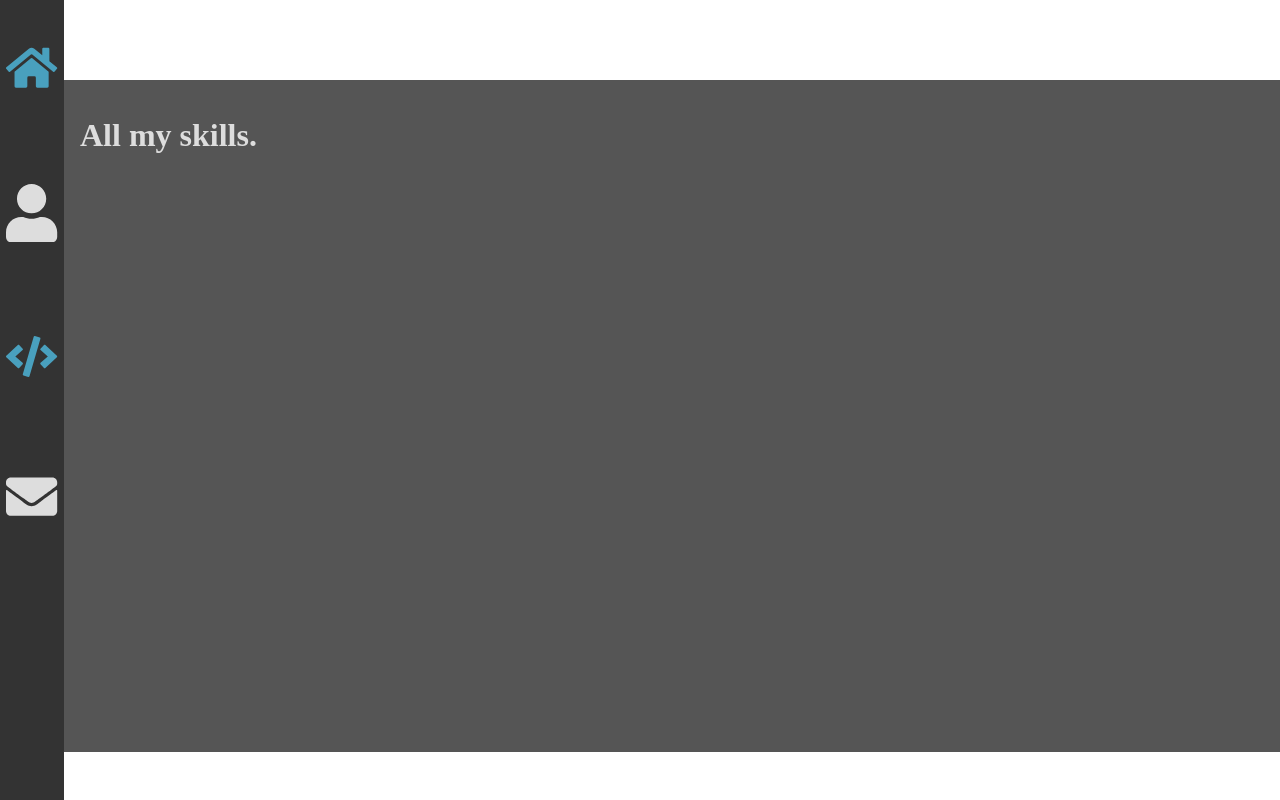
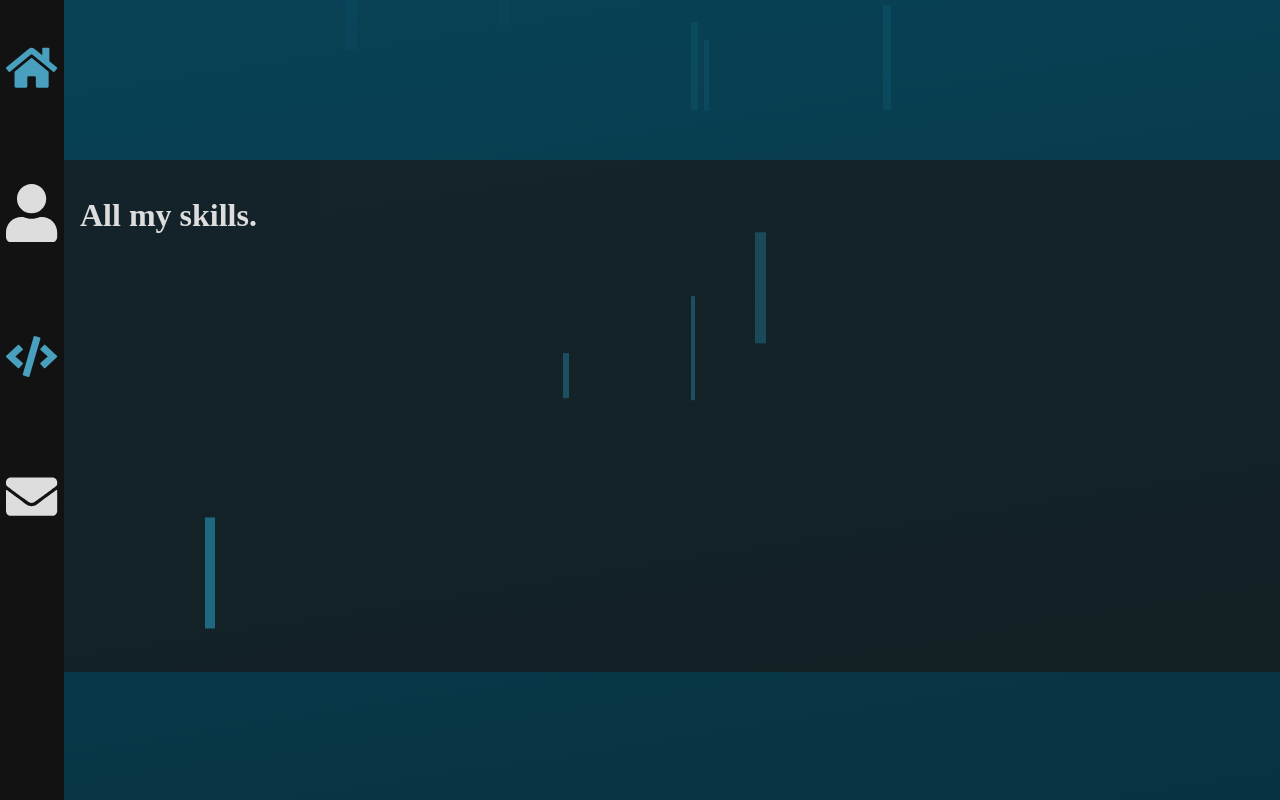
Before and after one commit to Repapt/Repapt.github.io, a React (Create React App) app in the folder react-frontend/: page /Personal-Site/skills in a window 1280 px wide. Built offline with nearby package versions, Linux system fonts and the light colour scheme.

Commit message:
added background animations

```diff
--- a/react-frontend/src/App.js
+++ b/react-frontend/src/App.js
@@ -6,11 +6,13 @@ import About from './pages/about/About';
 import Skills from './pages/skills/Skills';
 import Contact from './pages/contact/Contact';
 import NavBarItem from './components/NavBarItem';
+import Background from './components/Background';
 
 
 import './css/App.css'
 import './css/Page.css'
 import './css/NavBar.css'
+import './css/Background.css'
 
 class App extends React.Component{
   render() {
@@ -23,14 +25,13 @@ class App extends React.Component{
             <NavLink className="nav-bar-item" to="/Personal-Site/skills"><NavBarItem page="Skills"/></NavLink>
             <NavLink className="nav-bar-item" to="/Personal-Site/contact"><NavBarItem page="Contact"/></NavLink>
           </div>
-          <div className="background">
-          </div>
           <div className="content">
             <Route exact path="/Personal-Site" component={ Home }/>
             <Route path="/Personal-Site/about" component={ About }/>
             <Route path="/Personal-Site/skills" component={ Skills }/>
             <Route path="/Personal-Site/contact" component={ Contact }/>
           </div>
+          <Background/>
         </div>
       </BrowserRouter>
     )
--- /dev/null
+++ b/react-frontend/src/components/Background.js
@@ -0,0 +1,50 @@
+import React from 'react';
+
+class Background extends React.Component {
+
+  constructor(props) {
+    super(props)
+    this.state = {
+      dashes: [],
+    }
+
+    this.addDash = this.addDash.bind(this)
+  }
+
+  componentDidMount() {
+    this.interval = setInterval(this.addDash, Math.random()*800)
+  }
+
+  addDash() {
+    const speed = parseInt(Math.random()*10) + 1;
+    const position = parseInt(Math.random()*80) + 10;
+    const height = parseInt(Math.random()*100) + 25;
+    const width = parseInt(Math.random()*8) + 4;
+    this.setState(state => ({
+      dashes: [...state.dashes, [speed, position, height, width]]
+    }));
+  }
+
+  render() {
+    return (
+      <div className="background">
+        {this.state.dashes.map(dash => (
+          <div
+            className="dash"
+            style={
+              {
+                animationDuration: dash[0] + 's',
+                left: dash[1] + 'vw',
+                height: dash[2] + 'px',
+                width: dash[3] + 'px',
+              }
+            }
+          ></div>
+        ))}
+      </div>
+    );
+  }
+
+}
+
+export default Background
--- /dev/null
+++ b/react-frontend/src/css/Background.css
@@ -0,0 +1,40 @@
+.background {
+  background: linear-gradient(171deg, #000000, #07252f, #094c63, #07252f, #000000);
+  height: 100vh;
+  background-size: 1000% 1000%;
+  -webkit-animation: gradient 40s ease infinite;
+  animation: gradient 40s ease infinite;
+
+  overflow: hidden;
+}
+
+@-webkit-keyframes gradient {
+  0%{background-position:38% 0%}
+  50%{background-position:63% 100%}
+  100%{background-position:38% 0%}
+}
+@keyframes gradient {
+  0%{background-position:38% 0%}
+  50%{background-position:63% 100%}
+  100%{background-position:38% 0%}
+}
+
+.dash {
+  background: rgba(46, 184, 232, 0.6);
+  position: absolute;
+  animation: move;
+  animation-timing-function: ease-out;
+  bottom: 0px;
+  opacity: 0;
+}
+
+@keyframes move {
+  0%{
+    transform: translateY(0);
+    opacity: 1;
+  }
+  100%{
+    transform: translateY(-100vh);
+    opacity: 0;
+  }
+}
--- a/react-frontend/src/css/NavBar.css
+++ b/react-frontend/src/css/NavBar.css
@@ -3,7 +3,7 @@
   height: 100%;
   margin: 0;
   padding: 0;
-  background-color: #333;
+  background-color: #121212;
   position: fixed;
   z-index: 9999;
 }
@@ -40,6 +40,8 @@
   padding: 0.5vw;
   background-color: #121212;
   animation: slideIn 0.25s;
+  border: 3px solid #49a0be;
+  border-left: none;
 }
 
 @keyframes glow {
--- a/react-frontend/src/css/Page.css
+++ b/react-frontend/src/css/Page.css
@@ -1,11 +1,12 @@
 .content {
     padding: 1rem;
-    background-color: #555;
+    background-color: rgba(25, 25, 25, 0.7);
     color: #ddd;
-    margin: 10vh 0 0vh 5vw;
-    height: 80vh;
+    margin: 20vh 0 0vh 5vw;
+    height: 60vh;
     position: fixed;
     width: 100%;
+    overflow: hidden;
 }
 
 .page > *{
```
